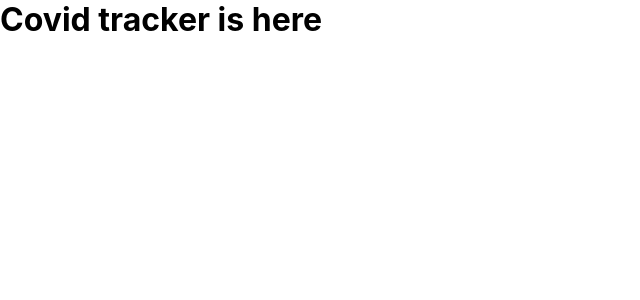
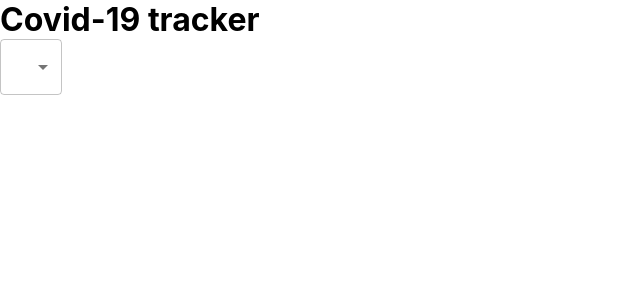
Before and after one commit to denyschornyi/covid-tracker, a React (Create React App) app: page / in a window 1280 px wide. Shown: the top 300 px of the page, without its empty margins (0-640 px from the left). Built offline with nearby package versions, Linux system fonts and the light colour scheme.

Commit message:
Header structure

```diff
--- a/package.json
+++ b/package.json
@@ -3,6 +3,7 @@
   "version": "0.1.0",
   "private": true,
   "dependencies": {
+    "@material-ui/core": "^4.11.0",
     "@testing-library/jest-dom": "^4.2.4",
     "@testing-library/react": "^9.5.0",
     "@testing-library/user-event": "^7.2.1",
--- a/src/App.js
+++ b/src/App.js
@@ -1,10 +1,27 @@
 import React from 'react';
 import './App.css';
+
+import { FormControl, Select, MenuItem } from '@material-ui/core';
+
 
 function App() {
   return (
     <div className="app">
-      <h1>Covid tracker is here</h1>
+      <div className="app__header">
+        <h1>Covid-19 tracker</h1>
+        <FormControl className="app__dropdown">
+          <Select
+            variant='outlined'
+            value='abc'
+          >
+            <MenuItem value='worldwide'>Worldwide</MenuItem>
+            <MenuItem value='usa'>USA</MenuItem>
+            <MenuItem value="canada">Canada</MenuItem>
+            <MenuItem value="poland">Poland</MenuItem>
+          </Select>
+        </FormControl>
+      </div>
+
 
 
       {/* Header */}
```
Also changed, not shown: 1 other file (tests, documents, lock files or other folders).
